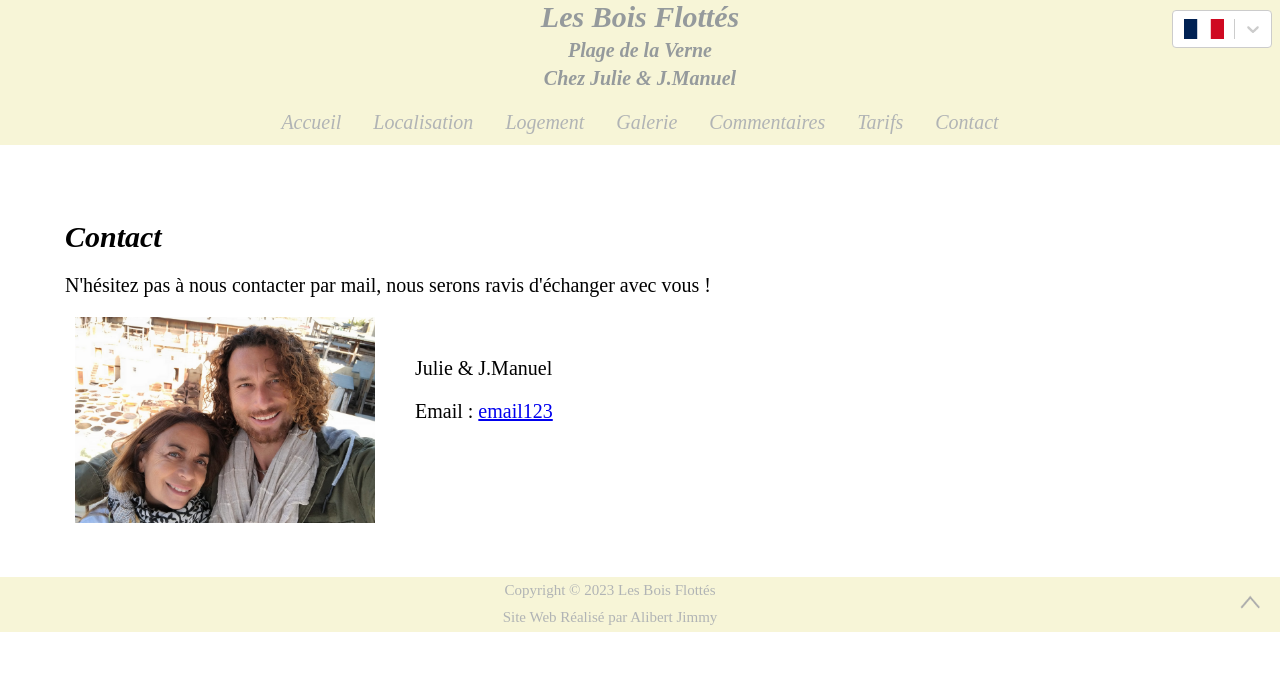
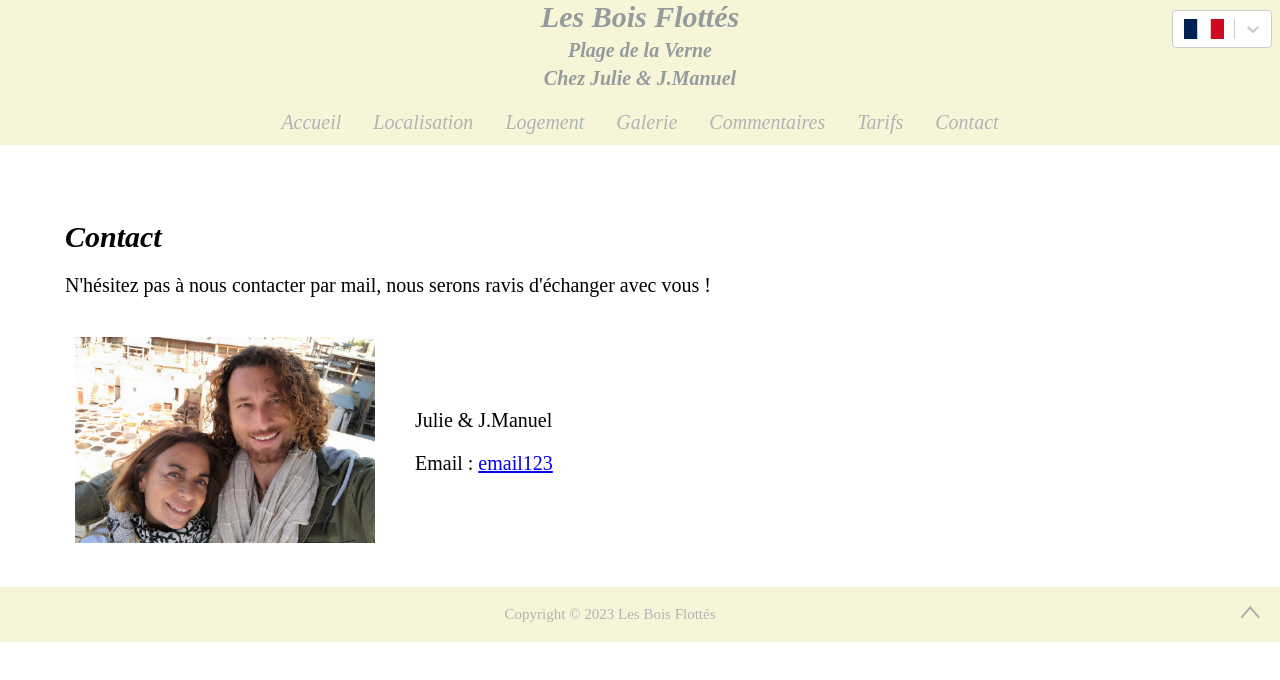
Before and after one commit to AlibertJimmy/Lesboisflottes, a React (Create React App) app: page /Contact in a window 1280 px wide. Shown: the top 680 px of the page. Built offline with nearby package versions, Linux system fonts and the light colour scheme.

Commit message:
Edited Footer, Contact, SideNav

```diff
--- a/src/components/Contact/contact.jsx
+++ b/src/components/Contact/contact.jsx
@@ -17,9 +17,8 @@ import { borderWidth, responsiveWidth } from '../../utils/style/jsx/constants';
 
 const ContactContainer = styled.div`
     display: flex;
-    flex-direction: row;
-    text-align: left;
-    margin: 10px 0px;
+    margin-top: 40px;
+    align-items: center;
 
     border-radius: 15px;
     border: ${borderWidth}px solid black;
--- a/src/components/Footer/Footer.jsx
+++ b/src/components/Footer/Footer.jsx
@@ -1,6 +1,5 @@
 // Import React Libraries
 import React from 'react';
-import { useTranslation } from 'react-i18next';
 
 // Import Functions
 import { scrollToTop } from '../../utils/functions/functions';
@@ -24,8 +23,6 @@ const StyledP = styled.p`
 `;
 
 function Footer () {
-  const { t } = useTranslation();
-
   const handleGoToTop = () => {
     scrollToTop();
   };
@@ -35,7 +32,6 @@ function Footer () {
         <div></div>
         <StyledText>
             <StyledP>Copyright © 2023 Les Bois Flottés</StyledP>
-            <StyledP>{t('WebSiteRealizedBy')}</StyledP>
         </StyledText>
         <div>
             <button id="goToTopButton" onClick={handleGoToTop}>
--- a/src/components/Nav/LeftNav.jsx
+++ b/src/components/Nav/LeftNav.jsx
@@ -39,11 +39,12 @@ const StyledUl = styled.ul`
         width: 100px;
         padding: 1rem 3rem;
         text-align: left;
-        margin-top: 0;
-        gap:0;
+        margin-top:0;
+        padding-top: 3rem;
+        gap:1rem;
 
 
-        justify-content: space-evenly;
+        justify-content: top-start;
 
 
 
```
